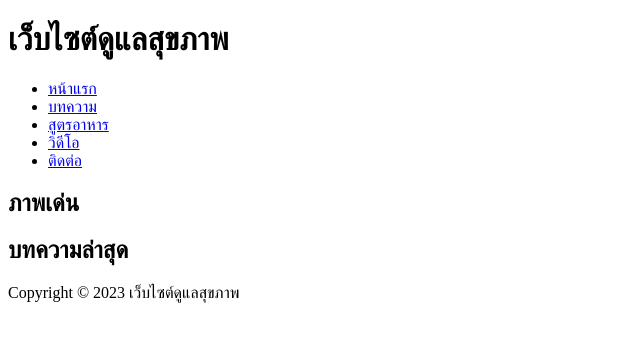
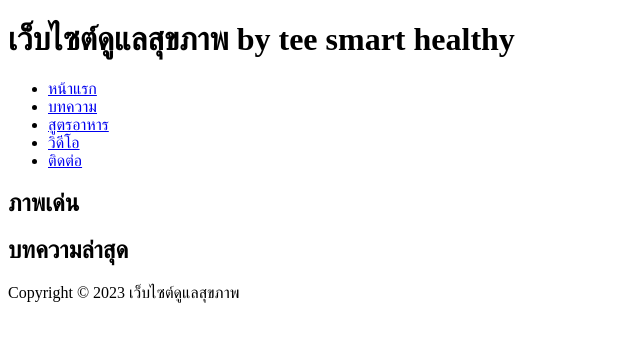
Before and after one commit to teesmarthealthy/teesmarthealthy, a plain HTML site: page index.html in a window 1280 px wide. Shown: the whole page, without its empty margins (0-640 px from the left). Drawn offline with Linux system fonts and the light colour scheme; no server answers.

Commit message:
Update index.html

```diff
--- a/index.html
+++ b/index.html
@@ -1,12 +1,12 @@
 <!DOCTYPE html>
 <html>
 <head>
-    <title>เว็บไซต์ดูแลสุขภาพ by tee smart healthy</title>
+    <title>เว็บไซต์ดูแลสุขภาพ</title>
     <link rel="stylesheet" href="style.css">
 </head>
 <body>
     <header>
-        <h1>เว็บไซต์ดูแลสุขภาพ</h1>
+        <h1>เว็บไซต์ดูแลสุขภาพ by tee smart healthy</h1>
         <nav>
             <ul>
                 <li><a href="#">หน้าแรก</a></li>
```
